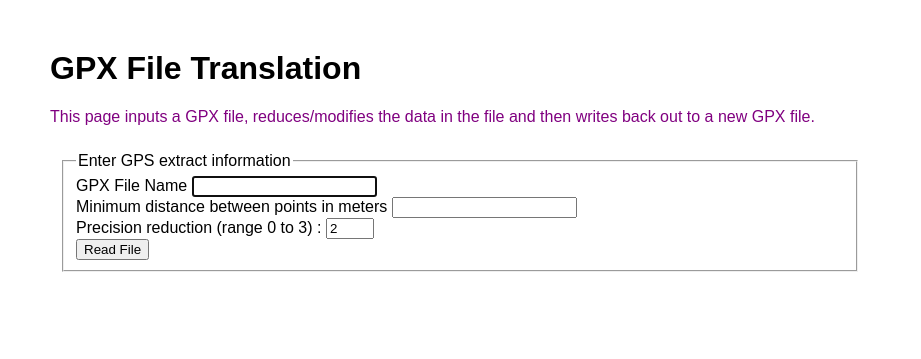
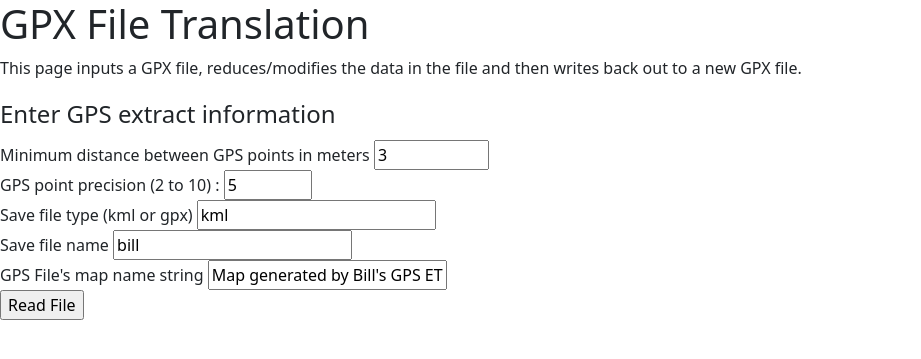
Before and after one commit to BillWilliams79/Cyclemeter-Map-Concat, a Flask app: page / in a window 1280 px wide. Shown: the top 359 px of the page, without its empty margins (0-921 px from the left). Run offline with Flask 2, Linux system fonts and the light colour scheme.

Commit message:
Port web ui to dataframes/cyclemeter/kml support. Add bootstrap CSS and implement a simple table of discovered activities

```diff
--- a/app.py
+++ b/app.py
@@ -1,62 +1,63 @@
 from flask import Flask, render_template, url_for, request
 from werkzeug.utils import redirect
-import gps_transform, gps_extract, gps_load
+import gps_transform, gps_extract, gps_load, gps_utils
+import pandas as pd
+import sys
 
 app = Flask(__name__)
-
-gpx_etl_op = dict()
-gps_points = list()
-gpx_etl_op["gps_points"] = gps_points
-
-def init_etl_op(etl_op):
-    #
-    # initilize structure to zero.
-    # demonstrates how this should become a class, no?
-    #
-    gpx_etl_op["imported_points"] = 0
-    gpx_etl_op["delta_points_stripped"] = 0
-    gpx_etl_op["current_points"] = 0
-    gpx_etl_op["extract_file_name"] =''
-    gpx_etl_op["load_file_name"] = ''
-    gpx_etl_op['gpx_track_name'] = ''
-    gpx_etl_op["gps_points"].clear()
-
-def init_etlop_df(df):
-    etlop_data_types = ['imported_points', "delta_points_stripped", "current_points", "extract_file_name"
-                        'load_file_name', 'gpx_track_name', 'gps_points']
-    df = pd.DataFrame(columns = etlop_data_types)
+etlop_df = pd.DataFrame()
+run_df = pd.DataFrame()
+etlop_df = gps_utils.init_etlop_df()
+gps_utils.init_blue_descriptors(etlop_df)
 
 @app.route("/")
 def index():
-    init_etl_op(gpx_etl_op)
     return render_template('gps_extract.html')
 
 
 @app.route("/gps_transform", methods=["POST"])
 def gps_transform_web():
+
     if request.method == 'POST':
         #
         # parse user input values using POST method
         #
-        file_name = request.form.get("file_name")
-        min_delta = int(request.form.get("min_dist"))
-        precision_reduction = int(request.form.get("precision_optimizer"))
-        gpx_etl_op["extract_file_name"] = file_name
-        gpx_etl_op["gps_min_delta"] = min_delta
-        gpx_etl_op["gps_precision_reduction"] = precision_reduction
-        gpx_etl_op["load_file_name"] = 'Strava GPX {gps_min_delta}m {gps_precision_reduction}pr delta'.format(**gpx_etl_op)
+        #etlop_df.at[0,"extract_source_type"] = file_name
+        #etlop_df.at[0,"extract_file_name"] = 'Meter.db'
+        etlop_df.at[0,"gps_min_delta"]  = int(request.form.get("gps_min_delta"))
+        etlop_df.at[0,"gps_coord_precision"] = int(request.form.get("gps_coord_precision"))
+        etlop_df.at[0,"load_file_type"] = request.form.get("load_file_type")
+        etlop_df.at[0,"load_file_name"] = request.form.get("load_file_name")
+        etlop_df.at[0,"gpx_name_string"] = request.form.get("gpx_name_string")
+        #
+        # alternate hard coded values. Should be either user input or hard coded.
+        #
+        etlop_df.at[0,"extract_source_type"] = 'cm'
+        etlop_df.at[0,"extract_file_name"] = 'Meter.db'
+        #etlop_df.at[0,"gps_min_delta"] = 5
+        #etlop_df.at[0,"gps_coord_precision"] = '5'
+        #etlop_df.at[0,"load_file_type"] = 'cm'
+        #etlop_df.at[0,"load_file_name"] = 'tester'
+        #etlop_df.at[0,"gpx_name_string"] = 'Bill and Tim Cycle the SF Bay Trail'
+
+        # Debug Print to stderr
+        #with pd.option_context("display.max_rows", 50, "display.max_columns", 20, "display.min_rows", 50):
+        #    print('printing etlop_df prior to extract/transform')
+        #    print(etlop_df, file=sys.stderr)
         #
         # extract and optimize
         #
-        gps_extract.gpx_file_extract(gpx_etl_op)
-        gps_transform.distance_optimizer(gpx_etl_op)
-        gps_transform.precision_optimizer(gpx_etl_op)
-        gps_date = gpx_etl_op["track_date_time"].strftime('%A %B %d, %Y @ %I:%M%p')
-        percent_reduction = round(100 * (gpx_etl_op["delta_points_stripped"] / gpx_etl_op["imported_points"]), 1)
+        gps_extract.cm_sqlite3_extract(etlop_df)
+        gps_transform.distance_optimizer(etlop_df)
+        gps_transform.cm_data_format(etlop_df)
+        gps_transform.precision_optimizer(etlop_df)
+        run_df = etlop_df.at[0,'run_df']
+
+        percent_reduction = round(100 * run_df['stripped_points'].sum() / run_df['extracted_points'].sum(), 1)
         #
         # render and continue
         #
-        return render_template('gps_transform.html', etl_op=gpx_etl_op, gps_date = gps_date, pr = percent_reduction)
+        return render_template('gps_transform.html', etlop_df=etlop_df, run_df = run_df, pr = percent_reduction)
     else:
         redirect("/")
 
@@ -67,8 +68,8 @@ def gps_load_web():
         #
         # GPS Transform
         #
-        gps_load.gpx_file_load(gpx_etl_op)
-        return render_template('gps_load.html', etl_op=gpx_etl_op)
+        gps_load.kml_file_load(etlop_df)
+        return render_template('gps_load.html', etlop_df=etlop_df)
     else:
         redirect("/")
 
@@ -78,8 +79,8 @@ def gps_complete_web():
         #
         # GPS Transform
         #
-        gps_load.gpx_file_load(gpx_etl_op)
-        return render_template('gps_complete.html', etl_op=gpx_etl_op)
+        gps_load.gpx_file_load(etlop_df)
+        return render_template('gps_complete.html', etlop_df=etlop_df)
     else:
         redirect("/")
 
--- a/gps_extract.py
+++ b/gps_extract.py
@@ -2,6 +2,7 @@ import re, datetime
 import pandas as pd
 import sqlite3
 import itertools
+import sys
 
 def gpx_file_extract(etl_op):
 
@@ -272,4 +273,4 @@ def cm_sqlite3_extract(etlop_df):
 
     #debugprint
     #with pd.option_context("display.max_rows", 50, "display.max_columns", 15, "display.min_rows", 50):
-    #    print(run_df)
+    #    print(run_df, file=sys.stderr)
--- a/static/css/main.css
+++ b/static/css/main.css
@@ -1,25 +1,2 @@
-body {
-    font-family: sans-serif;
-    margin: 50px;
-}
 
-p.explainer {
-    color: purple;
-}
-
-p.lia {
-    color:orangered;
-    font-size: 18pt;
-}
-
-form.extractform {
-    width: 800px;
-    padding: 10px;
-    margin-right: 400px;
-}
-
-.xformbutton {
-    font-size: 18pt;
-    color: black;
-    background-color: orangered;
-}
+    <link href="https://cdn.jsdelivr.net/npm/bootstrap@5.1.3/dist/css/bootstrap.min.css" rel="stylesheet" integrity="sha384-1BmE4kWBq78iYhFldvKuhfTAU6auU8tT94WrHftjDbrCEXSU1oBoqyl2QvZ6jIW3" crossorigin="anonymous">
--- a/templates/gps_extract.html
+++ b/templates/gps_extract.html
@@ -6,19 +6,25 @@
 
 {% block body %}
 
-<p class="explainer"> This page inputs a GPX file, reduces/modifies the data in the file
+<p> This page inputs a GPX file, reduces/modifies the data in the file
     and then writes back out to a new GPX file.</p>
-<form class="extractform" method="POST", action="/gps_transform">
+<form method="POST", action="/gps_transform">
     <fieldset>
         <legend>Enter GPS extract information</legend>
-        <label for="fname">GPX File Name</label>
-        <input type="text" id="fname" name="file_name" value="" autofocus="true">
+        <label for="mdist">Minimum distance between GPS points in meters</label>
+        <input type="number" id="mdist" name="gps_min_delta" min="0", max="10000", value="3">
         <br>
-        <label for="mdist">Minimum distance between points in meters</label>
-        <input type="text" id="mdist" name="min_dist" value="">
+        <label for="precision">GPS point precision (2 to 10) :</label>
+        <input type="number" id="precision" name="gps_coord_precision" min="2" max="10" value="5">
         <br>
-        <label for="precop">Precision reduction (range 0 to 3) :</label>
-        <input type="number" id="precop" name="precision_optimizer" min="0" max="3" value="2">
+        <label for="file_type">Save file type (kml or gpx)</label>
+        <input type="string" id="file_type" name="load_file_type", value="kml">
+        <br>
+        <label for="file_name">Save file name</label>
+        <input type="string" id="file_name" name="load_file_name", value="bill">
+        <br>
+        <label for="name_string">GPS File's map name string</label>
+        <input type="string" id="name_string" name="gpx_name_string", value="Map generated by Bill's GPS ETL script">
         <br>
         <input type="submit" value="Read File"></submit>
     </fieldset>
--- a/templates/gps_load.html
+++ b/templates/gps_load.html
@@ -5,7 +5,7 @@
 {% endblock %}
 
 {% block body %}
-<p class="explainer"> Success! The new GPS track was saved as "{{ etl_op["load_file_name"] }}.gpx".
+<p> Success! The new GPS track was saved as "{{ etlop_df.at[0, "load_file_name"] }}.gpx".
 </p>
 <form method="GET", action="/">
 
--- a/templates/layout.html
+++ b/templates/layout.html
@@ -5,6 +5,8 @@
     <meta name="viewport" content="width=device-width, initial-scale=1.0">
     <meta http-equiv="X-UA-Compatible" content="ie=edge">
     <link rel="stylesheet" href="{{ url_for('static', filename='css/main.css') }}">
+    <!-- CSS only -->
+    <link href="https://cdn.jsdelivr.net/npm/bootstrap@5.1.3/dist/css/bootstrap.min.css" rel="stylesheet" integrity="sha384-1BmE4kWBq78iYhFldvKuhfTAU6auU8tT94WrHftjDbrCEXSU1oBoqyl2QvZ6jIW3" crossorigin="anonymous">
     {% block head %} {% endblock %}
 </head>
 <body>
```
Also changed, not shown: gps_transform.py (+5 -3 lines), templates/gps_complete.html (deleted, +0 -18 lines), templates/gps_transform.html (+35 -10 lines).
